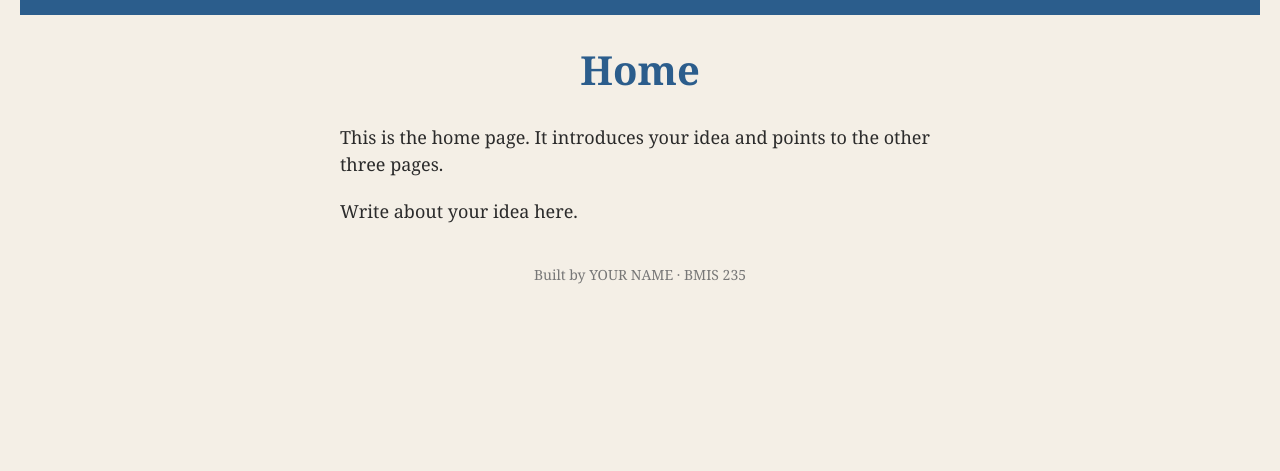
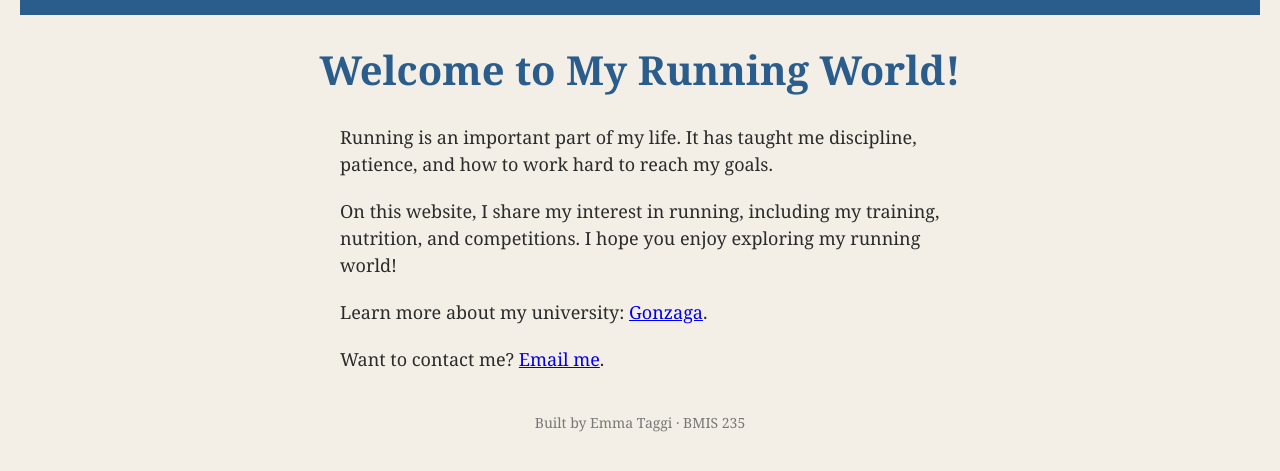
Before and after one commit to EmmaTaggi/bmis235-html-3, a plain HTML site: page index.html in a window 1280 px wide. Shown: the part 71-542 px from the top of the page. Drawn offline with Linux system fonts and the light colour scheme.

Commit message:
Modify index.html with new author and content
Updated author information and page content.

```diff
--- a/index.html
+++ b/index.html
@@ -1,14 +1,14 @@
 <!DOCTYPE html>
 <!--
-  Author: YOUR NAME
-  GU username: YOUR-GU-USERNAME
+  Author: Emma Taggi
+  GU username: etaggipadro@zagmail.gonzaga.edu
   Course: BMIS 235 - HTML-3
 -->
 <html lang="en">
 <head>
 <meta charset="utf-8">
 <meta name="author" content="YOUR NAME">
-<title>Home</title>
+<title>My running page</title>
 
 <!-- this one line connects the page to the stylesheet -->
 <link rel="stylesheet" href="styles.css">
@@ -28,17 +28,20 @@
     <a href="competitions.html"><img src="img/competitions.png" alt="Competitions"></a>
 </nav>
 
-<h1>Home</h1>
-<p>This is the home page. It introduces your idea and points to the other three pages.</p>
-<p>Write about your idea here.</p>
+<h1>Welcome to My Running World!</h1>
+<p>Running is an important part of my life. It has taught me discipline, patience, and how to work hard to reach my goals.</p>
+<p>On this website, I share my interest in running, including my training, nutrition, and competitions. I hope you enjoy exploring my running world!</p>
+  <p>Learn more about my university: <a href="https://www.gonzaga.edu">Gonzaga</a>.</p>
+
+<p>Want to contact me? <a href="mailto:you@zagmail.gonzaga.edu">Email me</a>.</p>
 
 <!-- ===== SAVE THIS SPACE ==============================================
      This box is empty on purpose. Leave it here. We will use it later.
      ===================================================================== -->
 <div class="showcase"></div>
 
-<!-- Footer: fill in your name -->
-<footer>Built by YOUR NAME &middot; BMIS 235</footer>
+<!-- Footer: Emma Taggi -->
+<footer>Built by Emma Taggi &middot; BMIS 235</footer>
 
 </body>
 </html>
```
